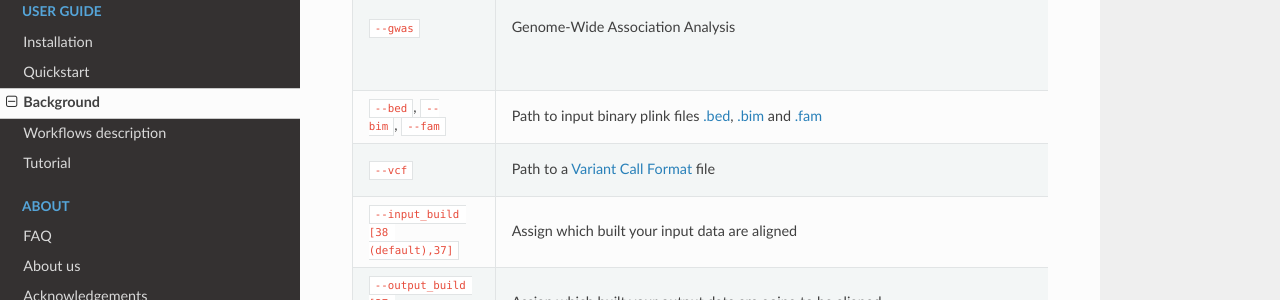
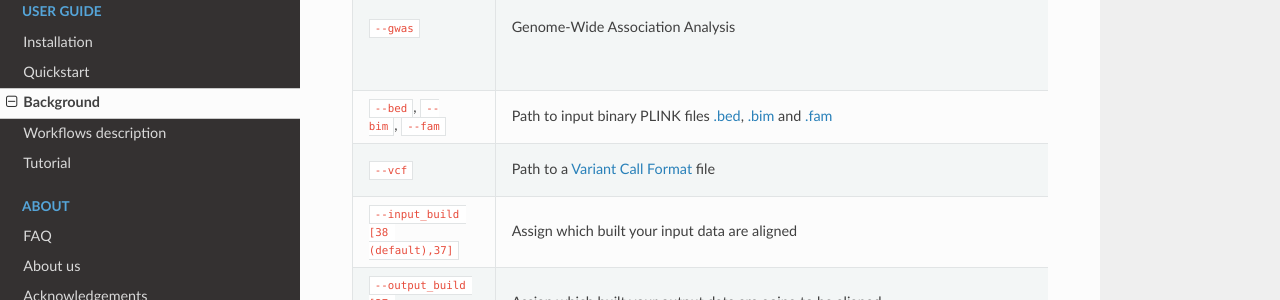
Before and after one commit to nebfield/snpQT, an MkDocs documentation site: the page built from docs/user-guide/background.md, in a window 1280 px wide and 900 px high, scrolled down 2531 px. Shown: the part 151-451 px from the top of the window. Built offline with MkDocs 1.6.1, drawn with Linux system fonts in a browser that asks for light colours; nearby versions of some CDN libraries.

```diff
--- a/docs/user-guide/background.md
+++ b/docs/user-guide/background.md
@@ -52,7 +52,7 @@ The following table summarizes the functions and the dependencies of all the imp
 | `--impute`          | Pre-Imputation QC, Phasing, Imputation and Post-Imputation  QC  | `--qc` + `--pop_strat`|
 | `--post_impute`     | Post-Imputation QC   | none |
 | `--gwas`            | Genome-Wide Association Analysis           | `--qc`, `--qc` + `--pop_strat`, `--qc` + `--pop_strat` + `--impute`|
-| `--bed`, `--bim`, `--fam` | Path to input binary plink files [.bed](https://www.cog-genomics.org/plink2/formats#bed), [.bim](https://www.cog-genomics.org/plink2/formats#bim) and [.fam](https://www.cog-genomics.org/plink2/formats#fam) | `--qc`|
+| `--bed`, `--bim`, `--fam` | Path to input binary PLINK files [.bed](https://www.cog-genomics.org/plink2/formats#bed), [.bim](https://www.cog-genomics.org/plink2/formats#bim) and [.fam](https://www.cog-genomics.org/plink2/formats#fam) | `--qc`|
 | `--vcf` | Path to a [Variant Call Format](https://samtools.github.io/hts-specs/VCFv4.1.pdf) file | `--convert_build`|
 | `--input_build [38 (default),37]` | Assign which built your input data are aligned | `--convert_build` |
 | `--output_build [37 (default),38]` | Assign which built your output data are going to be aligned | `--convert_build` |
```
